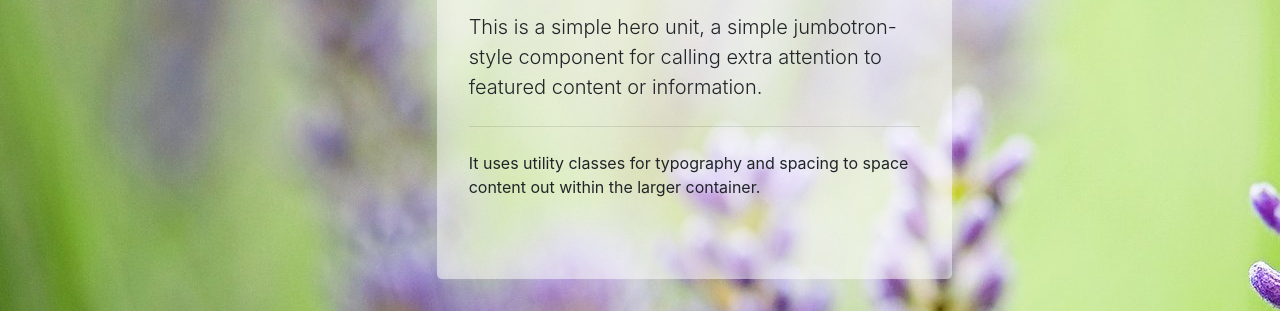
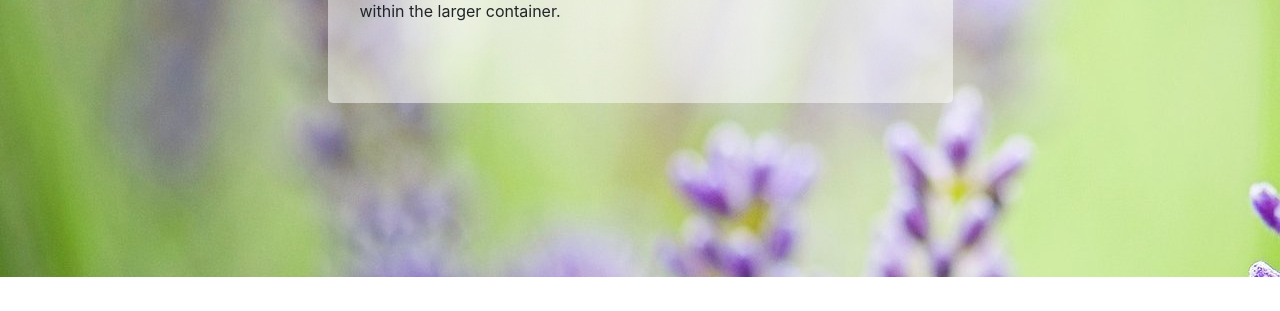
Before and after one commit to jazztazz1991/lifebestlived, a website: page public/about.html in a window 1280 px wide. Shown: the part 523-834 px from the top of the page. After the commit the page ends 800 px from the top, so only its background shows below. Drawn offline with nearby package versions, Linux system fonts and the light colour scheme.

Commit message:
centering

```diff
--- a/public/about.html
+++ b/public/about.html
@@ -52,10 +52,11 @@
 <!-----------------------Beginning of jumbotron----------------	-->
 <div class="row">
 
-	<div class="col-md-4"></div>
+	<div class="col-md-3"></div>
 
-	<div class="col-md-5">
+	<div class="col-md-6">
 		<div class="animated fadeIn" id="jumbotron">
+            <div id="header">About Us</div>
 				<div class="jumbotron" style="background: rgba(255,255,255,0.5);">
 					<h1 class="display-3" id="header">Life Best Lived!</h1>
 					<br>
--- a/public/assets/css/aboutus.css
+++ b/public/assets/css/aboutus.css
@@ -9,8 +9,8 @@
 /*---------------------Fade in jumbotron------------------*/
 #jumbotron {
   -webkit-animation-duration: 2s;
-  -webkit-animation-delay: 1s;
+  -webkit-animation-delay: .5s;
 /*  -webkit-animation-iteration-count: infinite;*/
-	margin-top: 225px;
+	margin-top: 15px;
 
 }
--- a/public/assets/css/landingpage.css
+++ b/public/assets/css/landingpage.css
@@ -7,7 +7,7 @@ body {
 
 header {
     margin-top: 125px;
-	margin-left: 60px;
+	margin-left: 85px;
     text-align: center;
     font-size: 85px;
 	font-family: "Dancing Script", sans-serif;
```
Also changed, not shown: public/index.html (+2 -2 lines).
